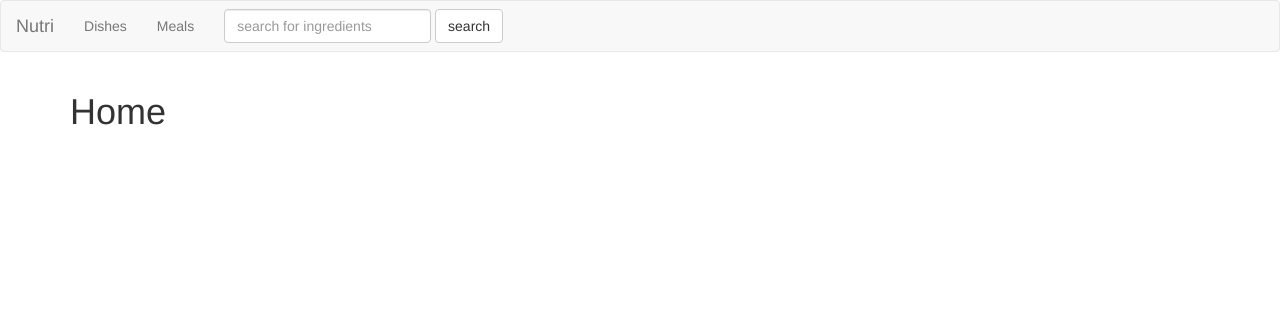
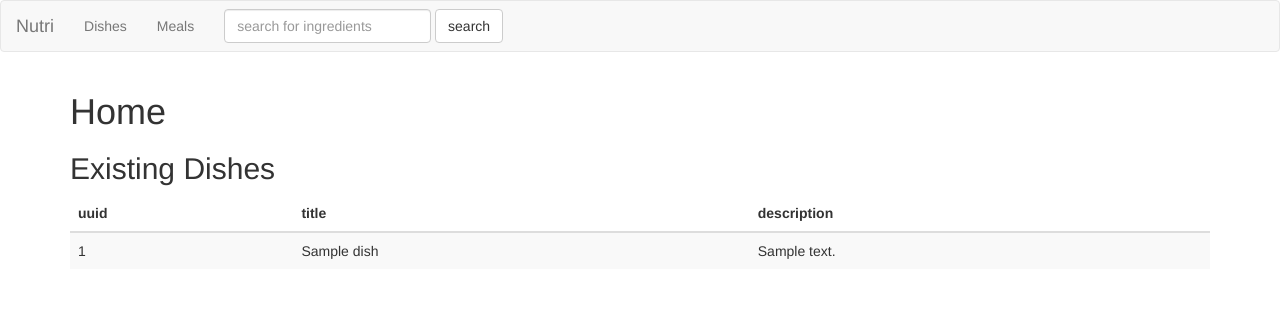
Before and after one commit to astonshane/nutri, a Flask app: template templates/index.html in a window 1280 px wide. Shown: the top 312 px of the page. Run offline with Flask 3, Linux system fonts and the light colour scheme; the template is opened without the code that fills it: most values are stand-ins (such as "Sample title", 1, 10 or a date in 2020); some libraries are stand-ins or nearby versions.

Commit message:
checking in

```diff
--- a/dish.py
+++ b/dish.py
@@ -1,4 +1,6 @@
 # collection of ingredients
 class Dish:
-    def __init__(self):
-        pass
+    def __init__(self, row):
+        self.uuid = row['uuid']
+        self.title = row['title']
+        self.description = row['description']
--- a/main.py
+++ b/main.py
@@ -1,15 +1,51 @@
 from dotenv import load_dotenv
 import os
 from fatsecret.fatsecret import Fatsecret
-from flask import Flask, request, render_template
+from flask import Flask, request, render_template, g
+from dish import Dish
+import sqlite3
+
+DATABASE = './database.db'
 
 load_dotenv()
 fs = Fatsecret(os.getenv("FATSECRET_CLIENT_ID"), os.getenv("FATSECRET_CLIENT_SECRET"))
 app = Flask(__name__)
 
+def get_db():
+    db = getattr(g, '_database', None)
+    if db is None:
+        db = g._database = sqlite3.connect(DATABASE)
+        db.row_factory = sqlite3.Row
+    return db
+
+def init_db():
+    with app.app_context():
+        db = get_db()
+        with app.open_resource('schema.sql', mode='r') as f:
+            db.cursor().executescript(f.read())
+        db.commit()
+
+def query_db(query, args=(), one=False):
+    cur = get_db().execute(query, args)
+    rv = cur.fetchall()
+    cur.close()
+    return (rv[0] if rv else None) if one else rv
+
+@app.teardown_appcontext
+def close_connection(exception):
+    db = getattr(g, '_database', None)
+    if db is not None:
+        db.close()
+
+init_db()
+
+
 @app.route("/")
 def hello_world():
-    return render_template('index.html')
+    dishes = []
+    for dish in query_db('select * from dishes'):
+        dishes.append(Dish(dish))
+    return render_template('index.html', dishes=dishes)
 
 @app.route("/search", methods=["GET", "POST"])
 def ingredient_search():
--- /dev/null
+++ b/schema.sql
@@ -0,0 +1,5 @@
+CREATE TABLE IF NOT EXISTS dishes (
+	uuid TEXT PRIMARY KEY,
+	title TEXT NOT NULL,
+	description TEXT NOT NULL
+);
--- a/templates/food.html
+++ b/templates/food.html
@@ -8,7 +8,7 @@
 
 {% block content %}
 Serving Size Options:
-<table>
+<table class="table table-striped">
     <thead>
         <tr>
             <th>Id</th>
--- a/templates/index.html
+++ b/templates/index.html
@@ -4,4 +4,10 @@
 
 {% block header %}
 <h1>Home</h1>
+
+<h2>Existing Dishes</h2>
+{% include 'table-of-dishes.html' %}
 {% endblock %}
+
+{% block content %}
+{% endblock %}
--- /dev/null
+++ b/templates/table-of-dishes.html
@@ -0,0 +1,18 @@
+<table class="table table-striped">
+    <thead>
+        <tr>
+        <th>uuid</th>
+        <th>title</th>
+        <th>description</th>
+        </tr>
+    </thead>
+    <tbody>
+        {% for dish in dishes %}
+        <tr>
+            <td>{{ dish.uuid }}</td>
+            <td>{{ dish.title }}</td>
+            <td>{{ dish.description }}</td>
+        </tr>
+        {% endfor %}
+    </tbody>
+</table>
--- a/templates/table-of-foods.html
+++ b/templates/table-of-foods.html
@@ -1,4 +1,4 @@
-<table>
+<table class="table table-striped">
     <thead>
         <tr>
         <th>name</th>
```
Also changed, not shown: README.md, database.db (added).
